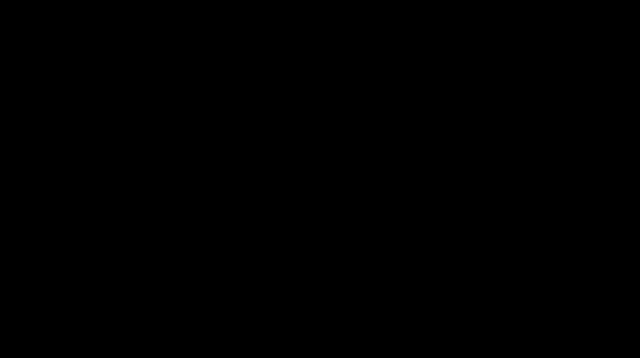
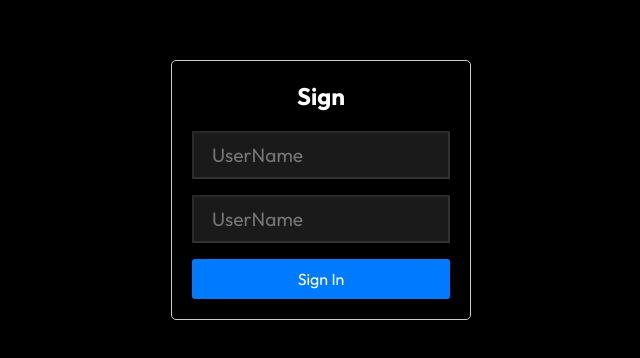
Before and after one commit to AnupKolhe/anupkolhewebsite, a React (Create React App) app: page /loginPage in a window 1280 px wide. Before the commit this address had no page. Shown: the part 210-568 px from the top of the page, without its empty margins (319-959 px from the left). Built offline with nearby package versions, Linux system fonts and the light colour scheme.

Commit message:
login page

```diff
--- a/src/App.js
+++ b/src/App.js
@@ -4,6 +4,7 @@ import Home from "./routes/Home";
 import About from "./routes/About";
 import Project from "./routes/Project";
 import Contact from "./routes/Contact";
+import LoginPage from "./Components/LoginPage/LoginPage";
 
 import { Route, Routes } from "react-router-dom";
 
@@ -15,6 +16,7 @@ function App() {
         <Route path="/project" element={<Project />} />
         <Route path="/about" element={<About />} />
         <Route path="/contact" element={<Contact />} />
+        <Route path="/loginPage" element={<LoginPage />} />
       </Routes>
     </>
   );
--- /dev/null
+++ b/src/Components/LoginPage/LoginPage.js
@@ -0,0 +1,35 @@
+import React, { useState } from "react";
+import "./LoginPageStyle.css";
+
+const LoginPage = () => {
+  const [username, setUserName] = useState("");
+  const [password, setPassword] = useState("");
+
+  const handleSignIn = (e) => {
+    e.preventDefault();
+    console.log("Sign in", username, password);
+  };
+
+  return (
+    <div className="login-container">
+      <form onSubmit={handleSignIn}  className="login-form">
+        <h2>Sign</h2>
+        <input
+          type="text"
+          placeholder="UserName"
+          value={username}
+          onChange={(e) => setUserName(e.target.value)}
+        />
+        <input
+          type="text"
+          placeholder="UserName"
+          value={password}
+          onChange={(e) => setPassword(e.target.value)}
+        />
+        <button type="submit">Sign In</button>
+      </form>
+    </div>
+  );
+};
+
+export default LoginPage;
--- /dev/null
+++ b/src/Components/LoginPage/LoginPageStyle.css
@@ -0,0 +1,41 @@
+.login-container{
+    display: flex;
+    justify-content: center;
+    align-items: center;
+    height: 100vh;
+}
+
+.login-form{
+    display: flex;
+    flex-direction: column;
+    padding: 20px;
+    border: 1px solid #ccc;
+    border-radius: 5px;
+    max-width: 300px;
+    width: 100%;
+}
+h2{
+    text-align: center;
+    margin-bottom: 20px;
+}
+i input {
+    margin-bottom: 15px;
+    padding: 8px;
+    border: 1px solid #ccc;
+    border-radius: 3px;
+    font-size: 16px;
+  }
+
+  button {
+    padding: 10px;
+    border: none;
+    border-radius: 3px;
+    background: #007bff;
+    color: white;
+    font-size: 16px;
+    cursor: pointer;
+  }
+
+  button:hover {
+    background: #0056b3;
+  }
--- a/src/Components/Navbar.js
+++ b/src/Components/Navbar.js
@@ -36,6 +36,10 @@ const Navbar = () => {
         <li>
           <Link to="/project">Project</Link>
         </li>
+
+        <li>
+          <Link to="/loginPage">LoginPage</Link>
+        </li>
       </ul>
       <div className="hamburger" onClick={handleClick}>
         {click ? (
```
Also changed, not shown: 1 other file (tests, documents, lock files or other folders).
